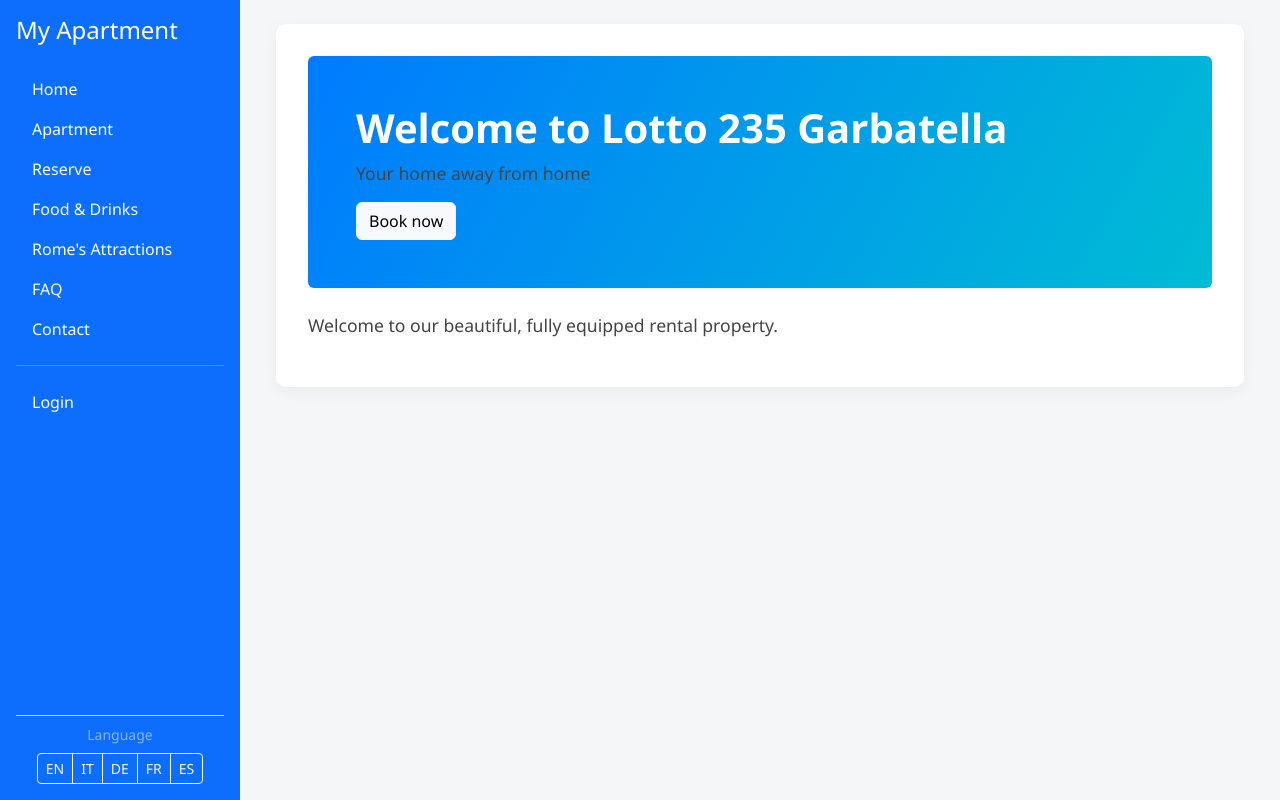
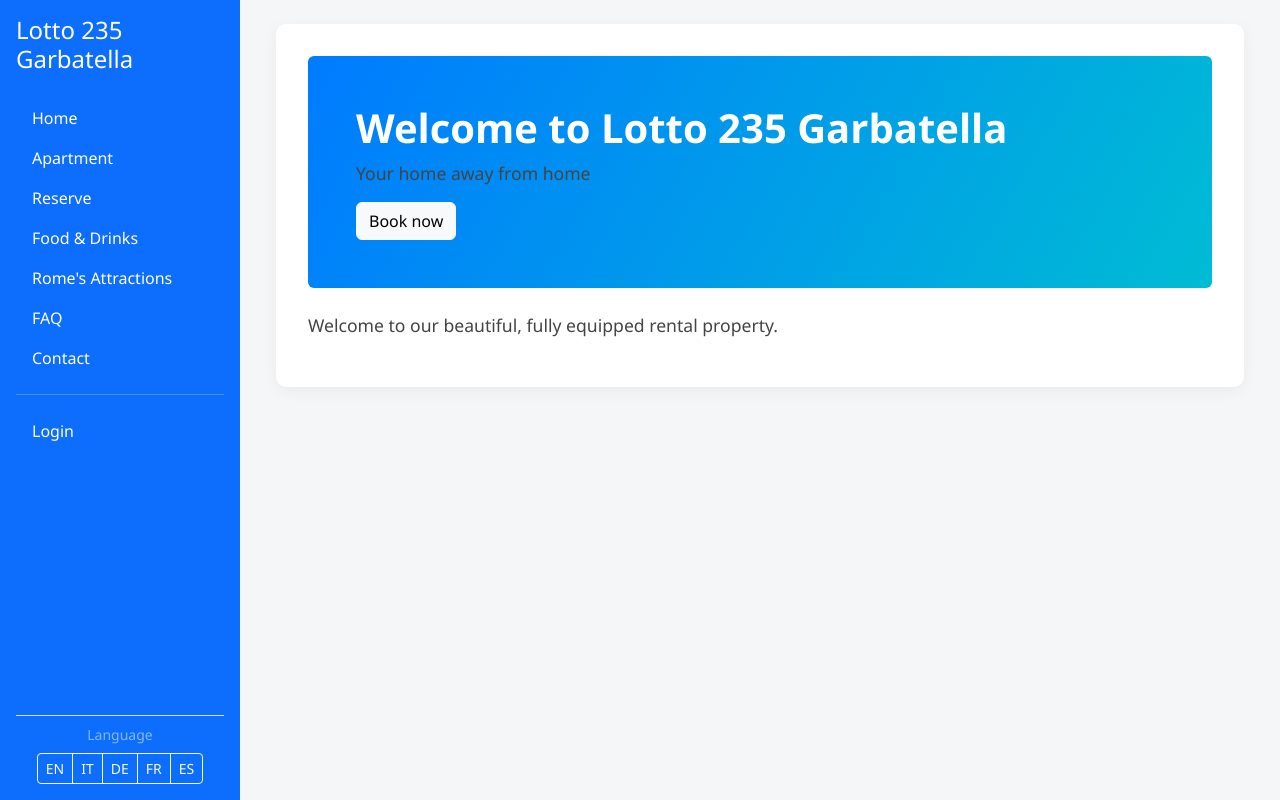
Before and after one commit to NegriLuca/apt-website, a Flask app: page / in a window 1280 px wide. Run offline with Flask 3, Linux system fonts and the light colour scheme; some libraries are stand-ins or nearby versions.

Commit message:
Fixed base

```diff
--- a/app/templates/base.html
+++ b/app/templates/base.html
@@ -2,7 +2,7 @@
 <html lang="en">
 <head>
     <meta charset="UTF-8">
-    <title>{% block title %}{{ _('My Apartment') }}{% endblock %}</title>
+    <title>{% block title %}{{ apartment.name }}{% endblock %}</title>
     <!-- Bootstrap CSS -->
     <link href="https://cdn.jsdelivr.net/npm/bootstrap@5.3.0/dist/css/bootstrap.min.css" rel="stylesheet">
     <!-- Your custom CSS -->
@@ -15,7 +15,7 @@
 
   <!-- Sidebar -->
   <nav class="bg-primary text-white p-3 d-flex flex-column" style="width: 240px; min-height: 100vh;">
-    <h4 class="mb-4">{{ _('My Apartment') }}</h4>
+    <h4 class="mb-4">{{ apartment.name }}</h4>
     <ul class="nav flex-column mb-auto">
       <li class="nav-item">
         <a class="nav-link text-white" href="{{ url_for('routes.home') }}">{{ _('Home') }}</a>
```
